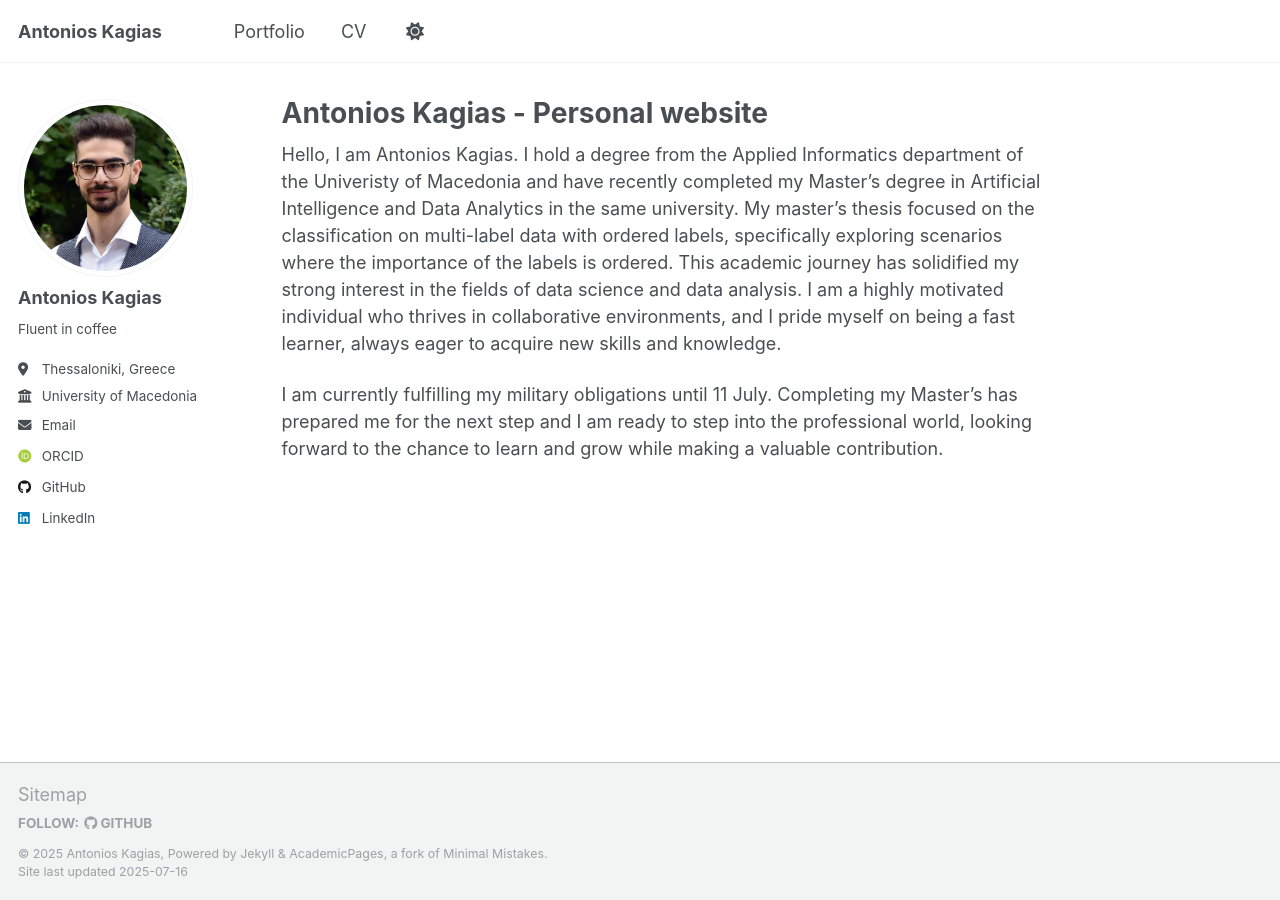
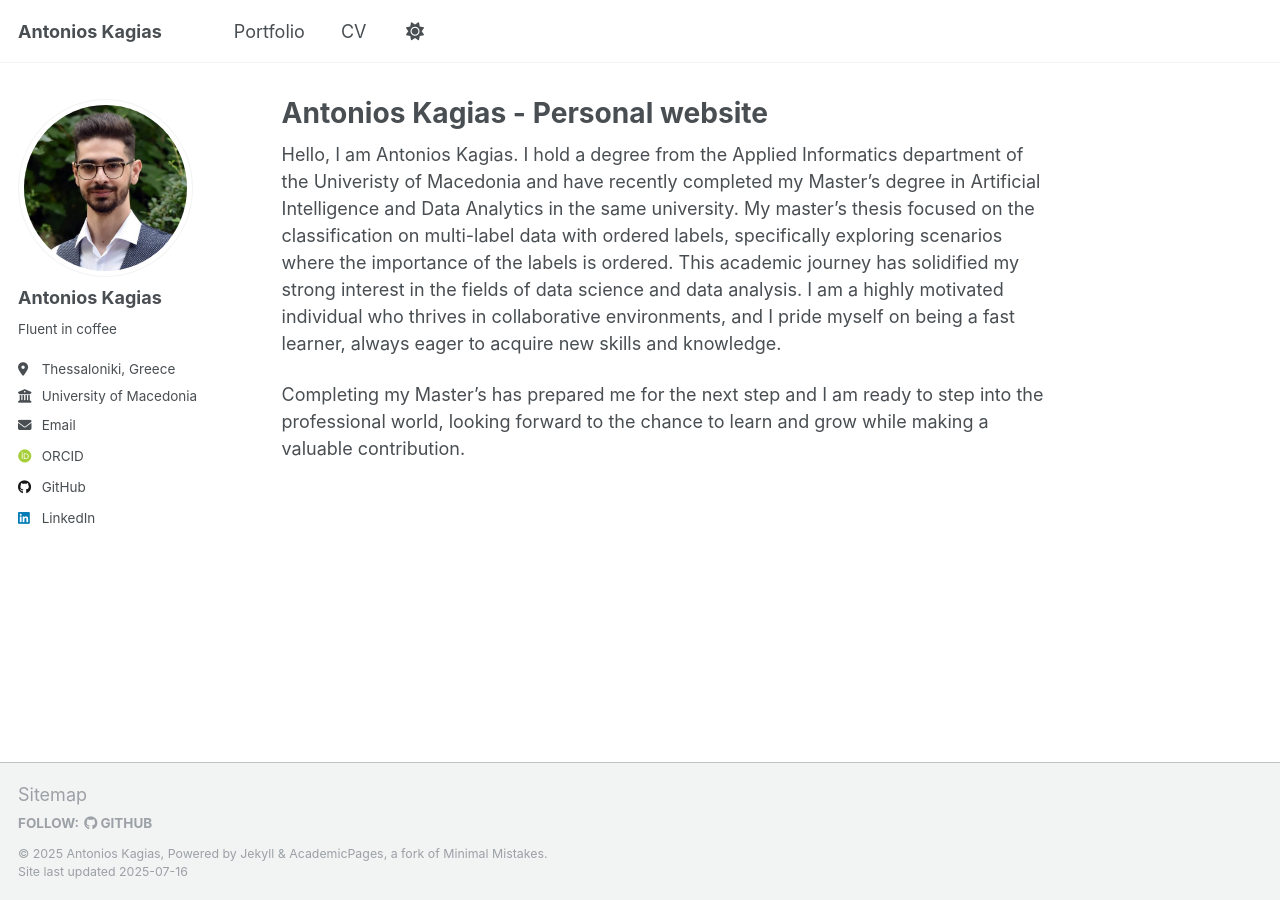
Before and after one commit to Antonios-Kagias/antonios-kagias.github.io, a Jekyll site: the page built from _pages/about.md, in a window 1280 px wide. Built offline with Jekyll 4.4.1, drawn with Linux system fonts in a browser that asks for light colours; some web fonts are replaced.

Commit message:
Edit about.md

```diff
--- a/_pages/about.md
+++ b/_pages/about.md
@@ -9,4 +9,4 @@ redirect_from:
 
 Hello, I am Antonios Kagias. I hold a degree from the Applied Informatics department of the Univeristy of Macedonia and have recently completed my Master's degree in Artificial Intelligence and Data Analytics in the same university. My master's thesis focused on the classification on multi-label data with ordered labels, specifically exploring scenarios where the importance of the labels is ordered. This academic journey has solidified my strong interest in the fields of data science and data analysis. I am a highly motivated individual who thrives in collaborative environments, and I pride myself on being a fast learner, always eager to acquire new skills and knowledge.
 
-I am currently fulfilling my military obligations until 11 July. Completing my Master's has prepared me for the next step and I am ready to step into the professional world, looking forward to the chance to learn and grow while making a valuable contribution.
+Completing my Master's has prepared me for the next step and I am ready to step into the professional world, looking forward to the chance to learn and grow while making a valuable contribution.
```
